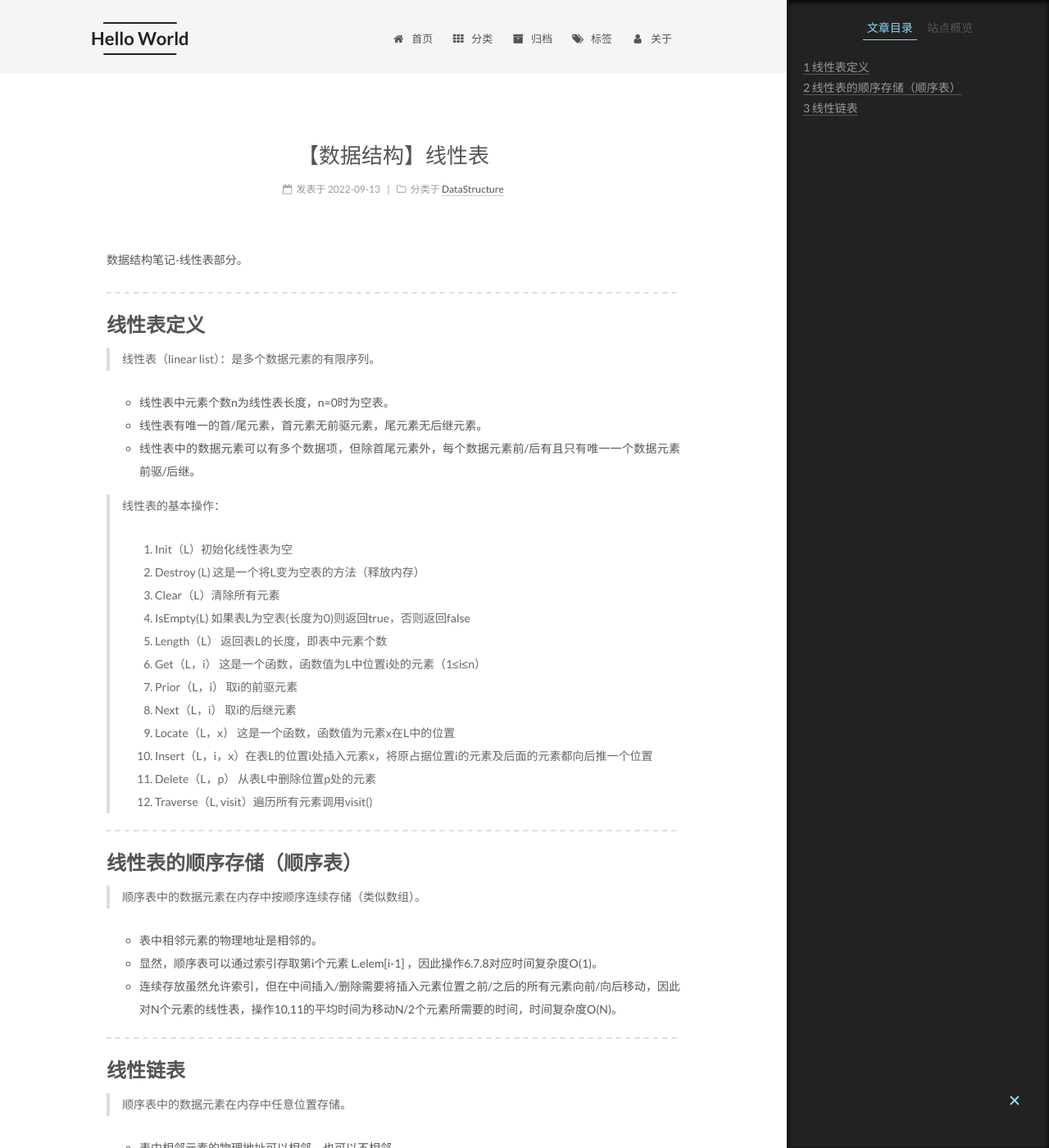
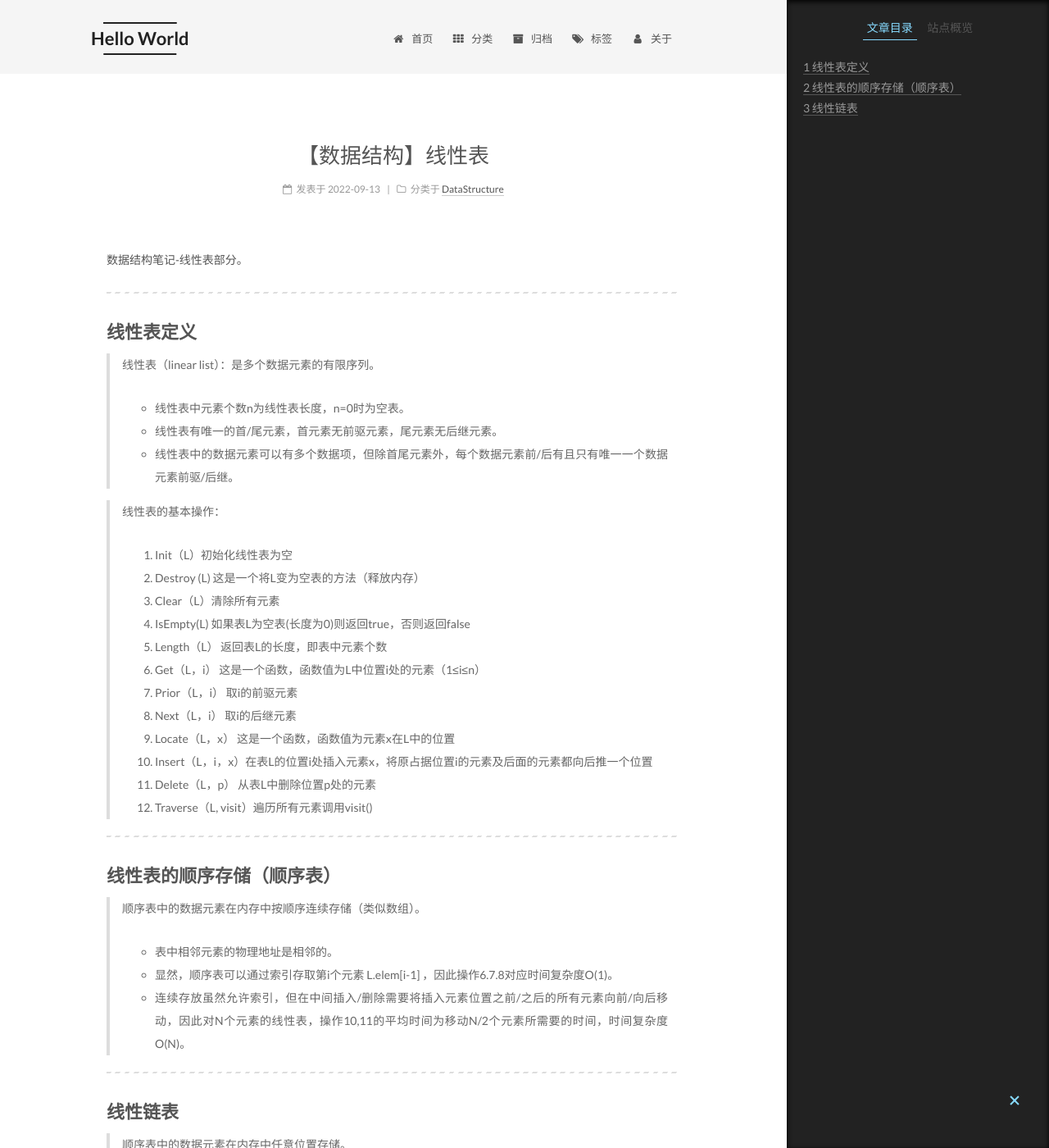
Before and after one commit to PRC-AExcalibur/PRC-AExcalibur.GitHub.io, a Jekyll site: the page built from _posts/2022-09-13-linear-list.md, in a window 1280 px wide and 1400 px high. Shown: the whole window at 82% size. Built offline with Jekyll 4.4.1, drawn with Linux system fonts in a browser that asks for light colours.

```diff
--- a/_posts/2022-09-13-linear-list.md
+++ b/_posts/2022-09-13-linear-list.md
@@ -11,10 +11,9 @@ tags:
 
 ---
 
-# 线性表定义
+## 线性表定义
 
 > 线性表（linear list）：是多个数据元素的有限序列。
-
 - 线性表中元素个数n为线性表长度，n=0时为空表。
 - 线性表有唯一的首/尾元素，首元素无前驱元素，尾元素无后继元素。
 - 线性表中的数据元素可以有多个数据项，但除首尾元素外，每个数据元素前/后有且只有唯一一个数据元素前驱/后继。
@@ -36,20 +35,18 @@ tags:
 
 ---
 
-# 线性表的顺序存储（顺序表）
+## 线性表的顺序存储（顺序表）
 
 > 顺序表中的数据元素在内存中按顺序连续存储（类似数组）。
-
 - 表中相邻元素的物理地址是相邻的。
 - 显然，顺序表可以通过索引存取第i个元素 L.elem[i-1] ，因此操作6.7.8对应时间复杂度O(1)。
 - 连续存放虽然允许索引，但在中间插入/删除需要将插入元素位置之前/之后的所有元素向前/向后移动，因此对N个元素的线性表，操作10,11的平均时间为移动N/2个元素所需要的时间，时间复杂度O(N)。
 
 ---
 
-# 线性链表
+## 线性链表
 
 > 顺序表中的数据元素在内存中任意位置存储。
-
 - 表中相邻元素的物理地址可以相邻，也可以不相邻。
 - 链表中的结点（Node）由数据域（数据元素）和指针域（指向相邻结点的指针）组成，通过结点中指向相邻元素的指针可获取相邻元素。
 - 头结点：指向链表第一个结点，头结点指针域NULL表示链表长度n=0。头结点数据域可以空，也可以存长度等附加信息。
```
